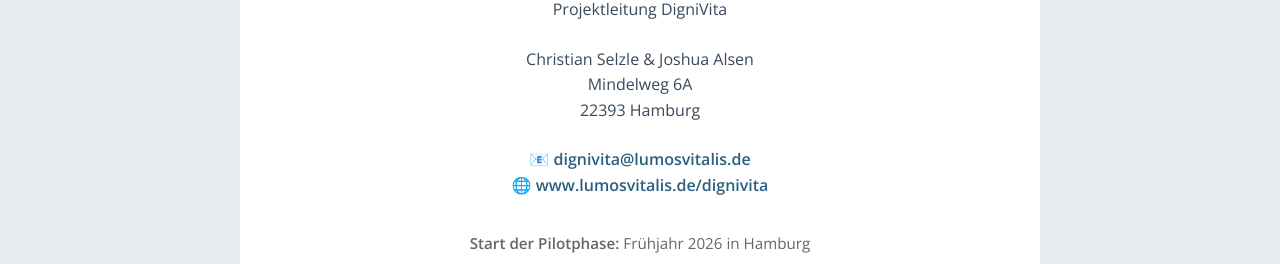
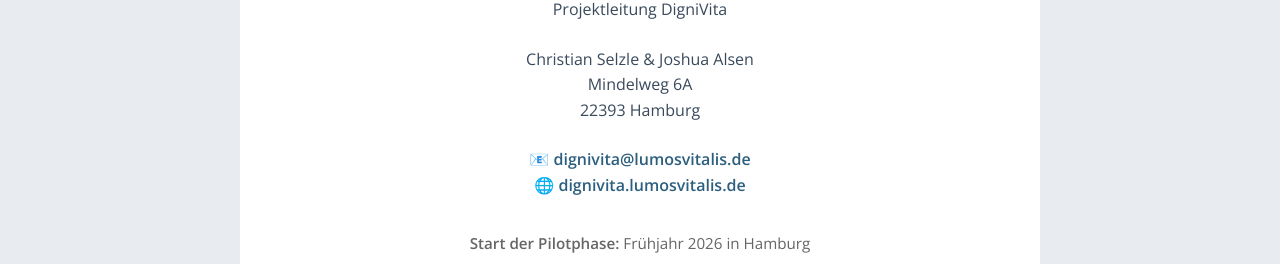
Before and after one commit to shamanjii/dignivita, a plain HTML site: page index.html in a window 1280 px wide. Shown: the part 3099-3363 px from the top of the page. Drawn offline with nearby package versions, Linux system fonts and the light colour scheme.

Commit message:
Ändere Domain zu dignivita.lumosvitalis.de

```diff
--- a/index.html
+++ b/index.html
@@ -147,7 +147,7 @@
                 </p>
                 <p style="margin-top: 1.5rem;">
                     📧 <a href="mailto:dignivita@lumosvitalis.de">dignivita@lumosvitalis.de</a><br>
-                    🌐 <a href="https://www.lumosvitalis.de/dignivita">www.lumosvitalis.de/dignivita</a>
+                    🌐 <a href="https://dignivita.lumosvitalis.de">dignivita.lumosvitalis.de</a>
                 </p>
                 <p style="margin-top: 2rem; font-size: 0.95rem; color: #666;">
                     <strong>Start der Pilotphase:</strong> Frühjahr 2026 in Hamburg
```
Also changed, not shown: 1 other file.
